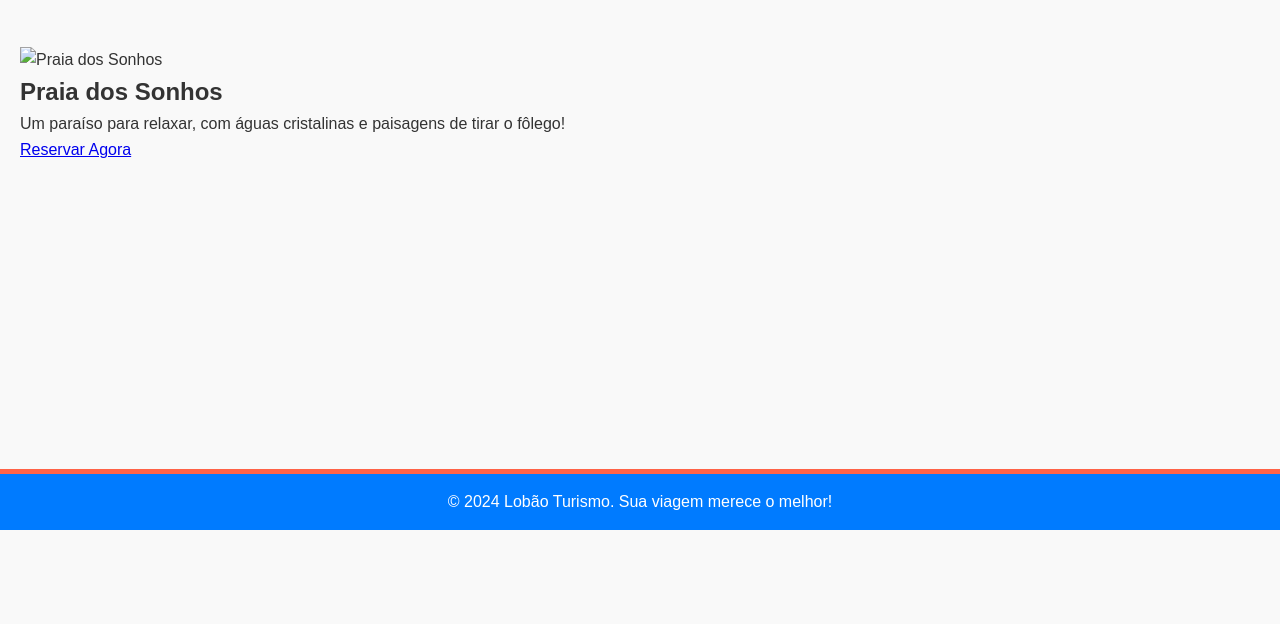
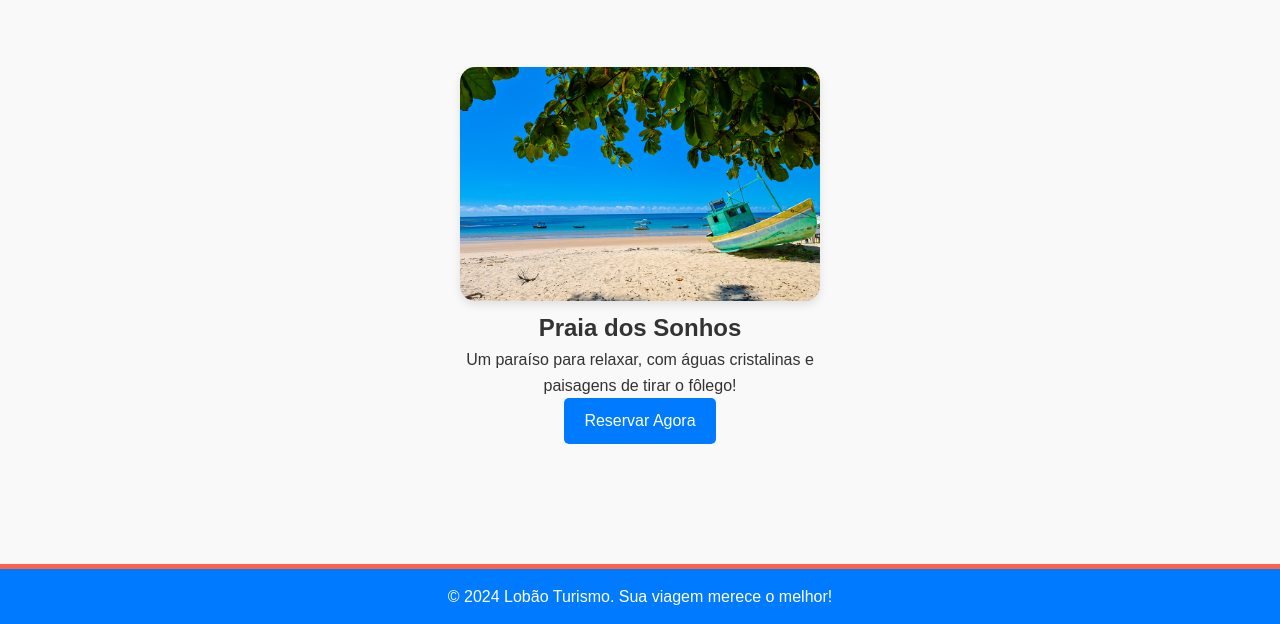
Before and after one commit to Marianny24/front-end-tf-web, a plain HTML site: page passeiosturisticos/index.html in a window 1280 px wide. Shown: the part 270-894 px from the top of the page. Before the commit the page ends 800 px from the top, so only its background shows below. Drawn offline with Linux system fonts and the light colour scheme.

Commit message:
finalTemporario

```diff
--- a/css/estilo.css
+++ b/css/estilo.css
@@ -42,6 +42,7 @@ nav {
 }
 
 .menu a {
+    border-radius: 2px solid white;
     text-decoration: none;
     color: white;
     font-weight: bold;
@@ -132,6 +133,42 @@ main {
 .viagem .btn:hover {
     background-color: #0056b3;
 }
+.pacote .btn {
+    display: inline-block;
+    padding: 10px 20px;
+    background-color: #007bff;
+    color: white;
+    text-decoration: none;
+    border-radius: 5px;
+    transition: background-color 0.3s ease;
+    margin-bottom: 20px;
+}
+
+.tour .btn {
+    display: inline-block;
+    padding: 10px 20px;
+    background-color: #007bff;
+    color: white;
+    text-decoration: none;
+    border-radius: 5px;
+    transition: background-color 0.3s ease;
+    margin-bottom: 20px;
+}
+.tour {
+    text-align: center; /* Centraliza o texto dentro do contêiner */
+    max-width: 400px;   /* Limita a largura do contêiner para não ficar muito grande */
+    margin: 0 auto;     /* Centraliza o contêiner dentro do pai (ex. o corpo da página) */
+    padding: 20px;      /* Adiciona um pouco de espaço em torno do conteúdo */
+}
+
+/* Para a imagem */
+.tour-img {
+    width: 100%;        /* A imagem vai ocupar 100% da largura do contêiner */
+    max-width: 700px;   /* Limita a largura da imagem */
+    height: auto;       /* Mantém a proporção da imagem */
+    border-radius: 15px; /* Arredonda as bordas da imagem */
+    box-shadow: 0 4px 8px rgba(0, 0, 0, 0.1); /* Adiciona sombra suave ao redor da imagem */
+}
 
 /* Rodapé */
 footer {
--- a/passeiosturisticos/index.html
+++ b/passeiosturisticos/index.html
@@ -29,7 +29,7 @@
 
         <section class="tours">
             <div class="tour">
-                <img src="../img/praiadossonhos.jpg" alt="Praia dos Sonhos" class="tour-img"> <!-- Adicionado exemplo de imagem -->
+                <img src="../img/PortoSeguro_1.png" alt="Praia dos Sonhos" class="tour-img">
                 <h2>Praia dos Sonhos</h2>
                 <p>Um paraíso para relaxar, com águas cristalinas e paisagens de tirar o fôlego!</p>
                 <a href="https://wa.me/seunumerowhatsapp?text=Gostaria+de+mais+informações+sobre+o+passeio+Praia+dos+Sonhos" class="btn" target="_blank">Reservar Agora</a>
```
